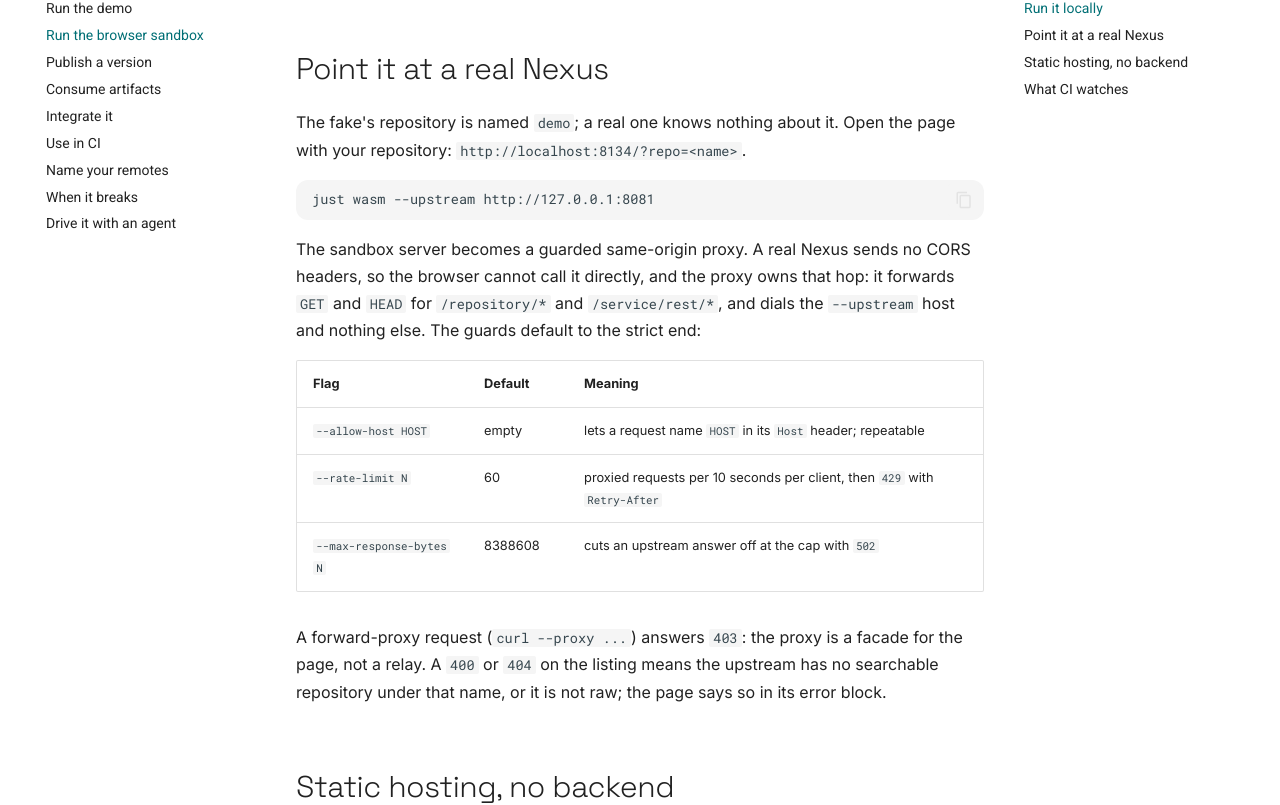
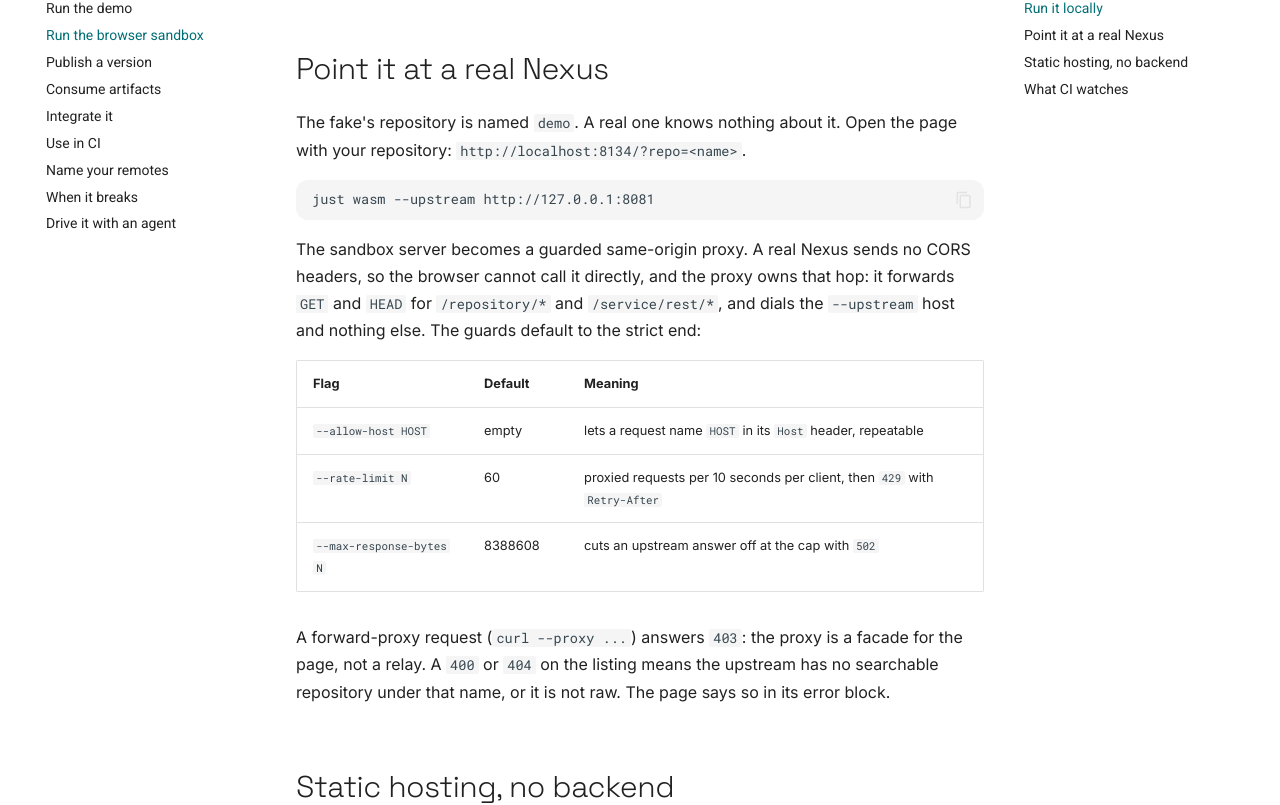
Before and after one commit to Lipen/nexus-raw, an MkDocs documentation site: the page built from docs/how-to/wasm.md, in a window 1280 px wide and 1400 px high, scrolled down 702 px. Shown: the part 148-953 px from the top of the window. Built offline with MkDocs 1.6.1 and Material for MkDocs 9.7.7, drawn with Linux system fonts in a browser that asks for light colours; comment, search, counter and statistics services are not loaded; some of the changed text lies outside the part shown.

````diff
--- a/docs/how-to/wasm.md
+++ b/docs/how-to/wasm.md
@@ -5,7 +5,7 @@ The same protocol code answers as on the command line: the transport issues the
 What stays native is the write half: the filesystem-bound slice of the core is gated out of the wasm build.
 
 The code lives in `examples/wasm-sandbox/`, a standalone crate like the other examples.
-Its [README](https://github.com/lipen/nexus-raw/blob/master/examples/wasm-sandbox/README.md) carries the full detail; this page is the tour.
+Its [README](https://github.com/lipen/nexus-raw/blob/master/examples/wasm-sandbox/README.md) carries the full detail. This page is the tour.
 
 ## Run it locally
 
@@ -25,7 +25,7 @@ Then open `http://localhost:8134/`: the page lists `/repository/demo/` on load,
 
 ## Point it at a real Nexus
 
-The fake's repository is named `demo`; a real one knows nothing about it.
+The fake's repository is named `demo`. A real one knows nothing about it.
 Open the page with your repository: `http://localhost:8134/?repo=<name>`.
 
 ```bash
@@ -38,12 +38,12 @@ The guards default to the strict end:
 
 | Flag | Default | Meaning |
 |:-----|:--------|:--------|
-| `--allow-host HOST` | empty | lets a request name `HOST` in its `Host` header; repeatable |
+| `--allow-host HOST` | empty | lets a request name `HOST` in its `Host` header, repeatable |
 | `--rate-limit N` | 60 | proxied requests per 10 seconds per client, then `429` with `Retry-After` |
 | `--max-response-bytes N` | 8388608 | cuts an upstream answer off at the cap with `502` |
 
 A forward-proxy request (`curl --proxy ...`) answers `403`: the proxy is a facade for the page, not a relay.
-A `400` or `404` on the listing means the upstream has no searchable repository under that name, or it is not raw; the page says so in its error block.
+A `400` or `404` on the listing means the upstream has no searchable repository under that name, or it is not raw. The page says so in its error block.
 
 ## Static hosting, no backend
 
````
Also changed, not shown: docs/how-to/config.md (+2 -2 lines), docs/how-to/integrate.md (+1 -1 lines), docs/index.md (+1 -1 lines), docs/reference/protocol.md (+5 -4 lines).
